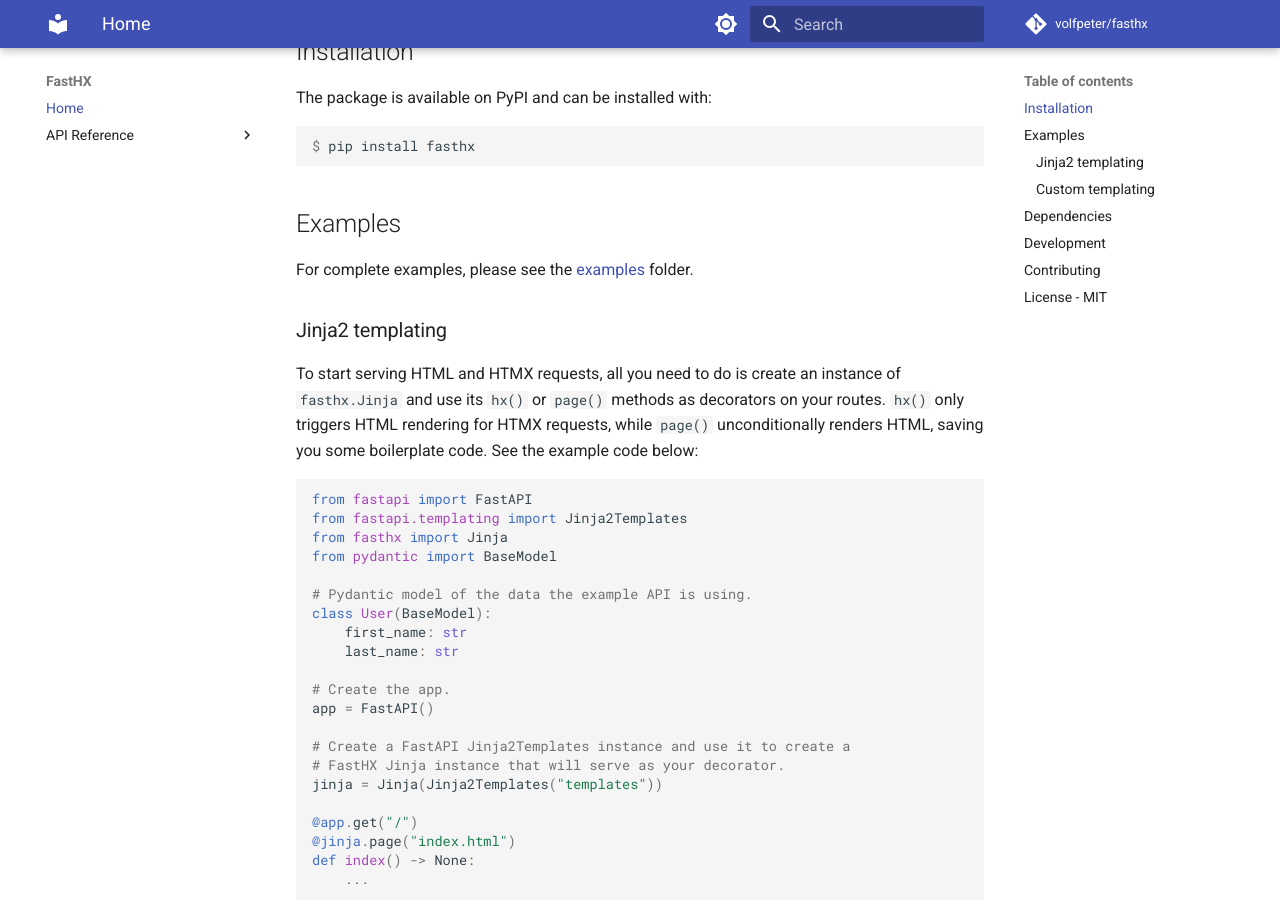
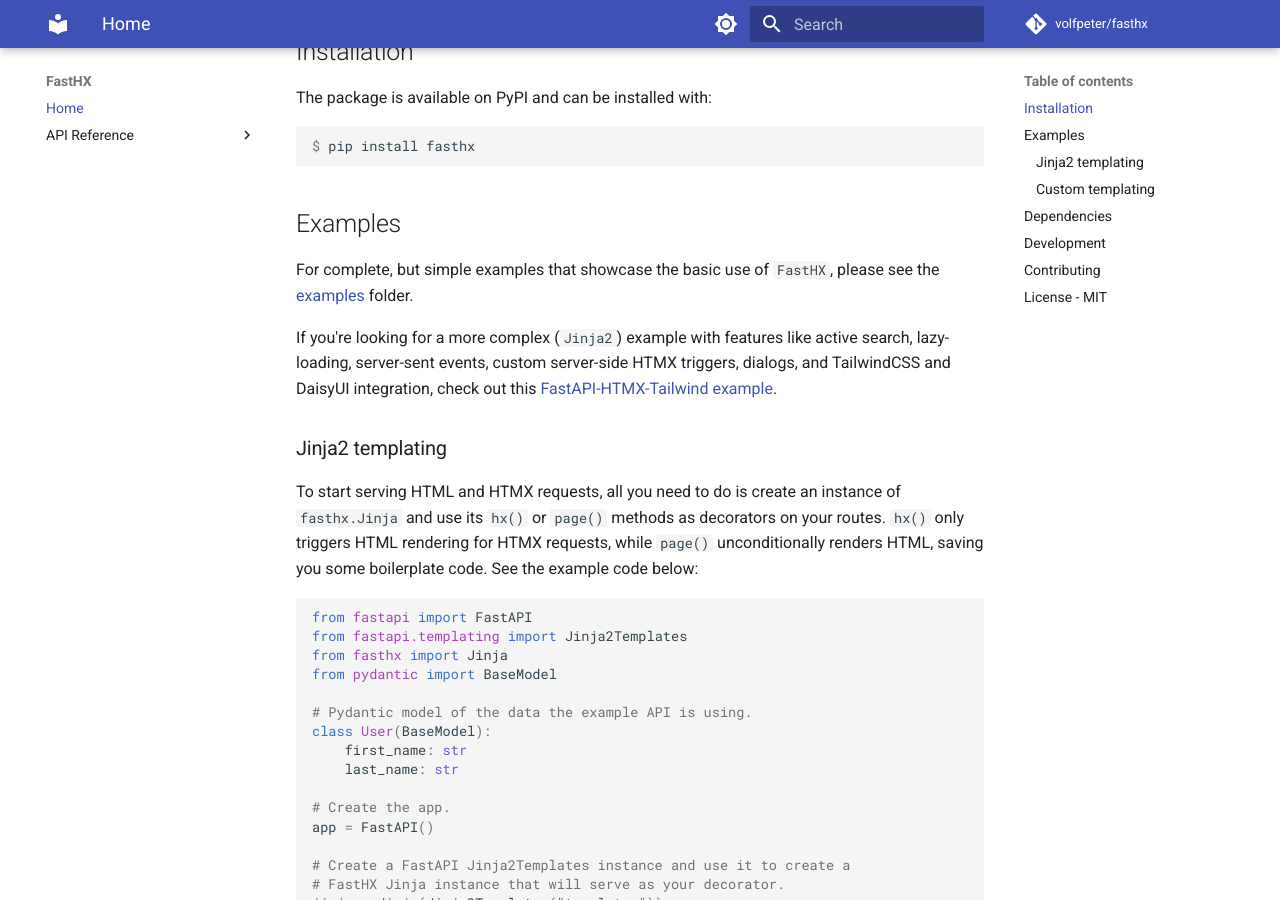
Before and after one commit to volfpeter/fasthx, an MkDocs documentation site: the page built from docs/index.md, in a window 1280 px wide and 900 px high, scrolled down 775 px. Built offline with MkDocs 1.6.1 and Material for MkDocs 9.7.7, drawn with Linux system fonts in a browser that asks for light colours; comment, search, counter and statistics services are not loaded.

Commit message:
added a link to a complex fastapi-htmx-tailwind example project

```diff
--- a/docs/index.md
+++ b/docs/index.md
@@ -32,7 +32,9 @@
 
 ## Examples
 
-For complete examples, please see the [examples](https://github.com/volfpeter/fasthx/tree/main/examples) folder.
+For complete, but simple examples that showcase the basic use of `FastHX`, please see the [examples](https://github.com/volfpeter/fasthx/tree/main/examples) folder.
+
+If you're looking for a more complex (`Jinja2`) example with features like active search, lazy-loading, server-sent events, custom server-side HTMX triggers, dialogs, and TailwindCSS and DaisyUI integration, check out this [FastAPI-HTMX-Tailwind example](https://github.com/volfpeter/fastapi-htmx-tailwind-example).
 
 ### Jinja2 templating
 
```
Also changed, not shown: README.md (+3 -1 lines).
